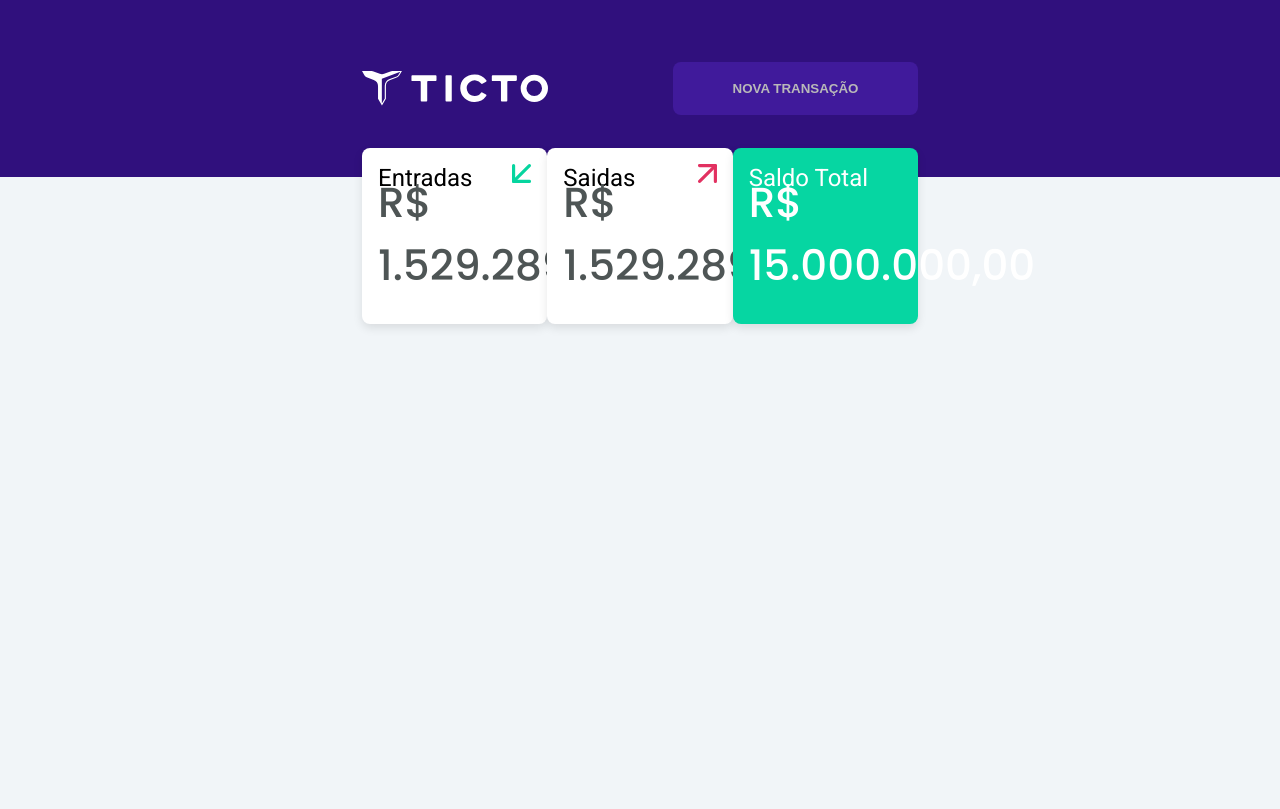
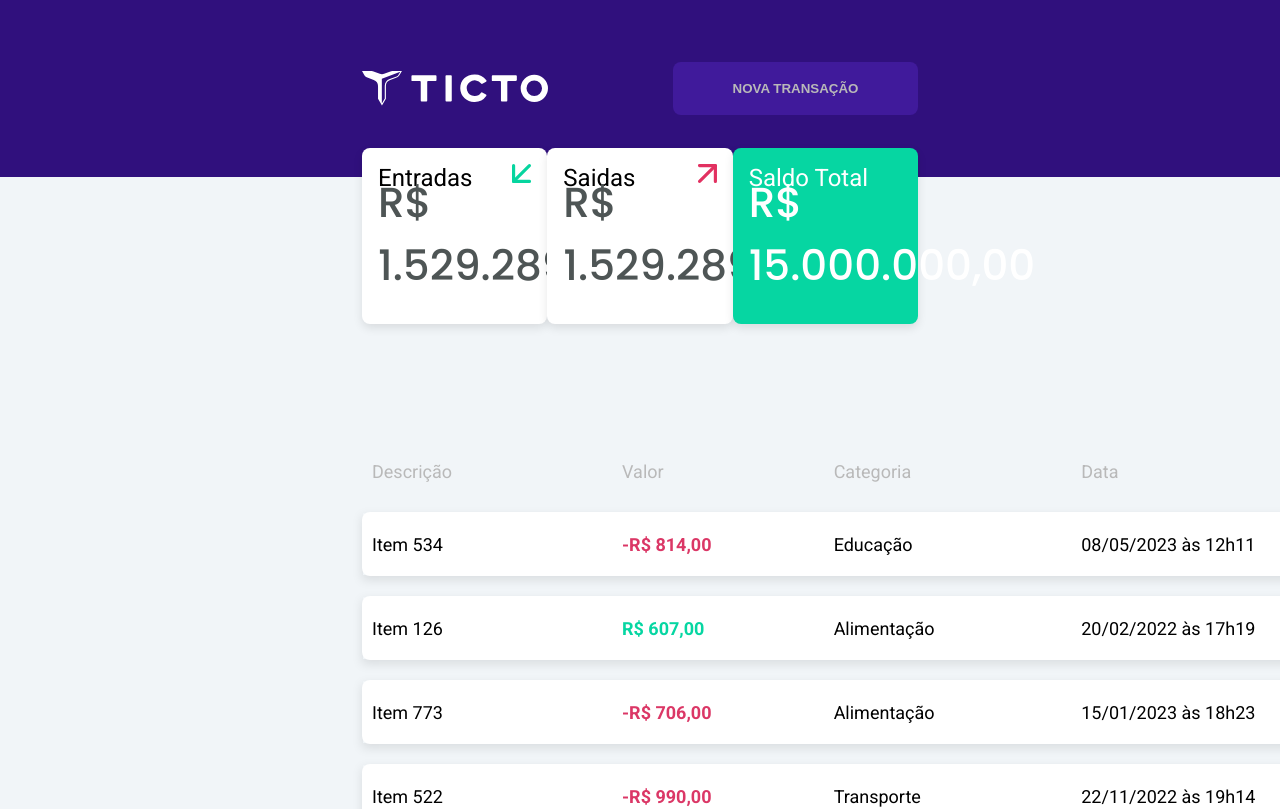
Before and after one commit to grodriguesc/prova-ticto, a Next.js app: page / in a window 1280 px wide. Shown: the top 809 px of the page. Built offline with nearby package versions, Linux system fonts and the light colour scheme.

Commit message:
feat: added data table

```diff
--- a/src/app/globals.scss
+++ b/src/app/globals.scss
@@ -5,7 +5,8 @@
     --secondary-color: #401A9B;
     --gray-text: #B9B9B9;
     --income-text: #4E5555;
-    --total-income-card: #06D6A2;
+    --positive-income: #06D6A2;
+    --negative-income: #DB3766;
     --total-income-text: #fff;
 }
 
--- a/src/app/page.tsx
+++ b/src/app/page.tsx
@@ -1,15 +1,15 @@
-"use client"
+"use client";
 
-import { Header } from "@/components/header/header"
-import SummaryCards from "@/components/summary-cards/summary-cards"
+import { Header } from "@/components/header/header";
+import SummaryCards from "@/components/summary-cards/summary-cards";
+import TransactionTable from "@/components/transaction-table/transaction-table";
 
 export default function Home() {
   return (
     <main>
-
       <Header />
       <SummaryCards />
-
+      <TransactionTable />
     </main>
-  )
+  );
 }
--- a/src/components/summary-cards/summary-cards.module.scss
+++ b/src/components/summary-cards/summary-cards.module.scss
@@ -3,7 +3,7 @@
 }
 
 .totalIncomeCard{
-   background-color: var(--total-income-card) !important;
+   background-color: var(--positive-income) !important;
    color: var(--total-income-text);
    MoneyText{
      color: var(--total-income-text) !important;
--- /dev/null
+++ b/src/components/svg-components/delete-icon.tsx
@@ -0,0 +1,39 @@
+export function DeleteIcon() {
+  return (
+    <svg
+      xmlns="http://www.w3.org/2000/svg"
+      width="14.46"
+      height="15.955"
+      viewBox="0 0 14.46 15.955"
+    >
+      <g
+        id="Icon_feather-trash"
+        data-name="Icon feather-trash"
+        transform="translate(-4 -2.5)"
+      >
+        <path
+          id="Path_7"
+          data-name="Path 7"
+          d="M4.5,9H17.96"
+          transform="translate(0 -3.009)"
+          fill="none"
+          stroke="#e23161"
+          stroke-linecap="round"
+          stroke-linejoin="round"
+          stroke-width="1"
+        />
+        <path
+          id="Path_8"
+          data-name="Path 8"
+          d="M17.969,5.991V16.46a1.5,1.5,0,0,1-1.5,1.5H9a1.5,1.5,0,0,1-1.5-1.5V5.991m2.243,0V4.5a1.5,1.5,0,0,1,1.5-1.5H14.23a1.5,1.5,0,0,1,1.5,1.5v1.5"
+          transform="translate(-1.504)"
+          fill="none"
+          stroke="#e23161"
+          stroke-linecap="round"
+          stroke-linejoin="round"
+          stroke-width="1"
+        />
+      </g>
+    </svg>
+  );
+}
--- /dev/null
+++ b/src/components/transaction-table/transaction-table.tsx
@@ -0,0 +1,143 @@
+import styled from "styled-components";
+import { DeleteIcon } from "../svg-components/delete-icon";
+
+interface TransactionTableProps {}
+
+const Table = styled.table`
+  width: 100%;
+  border-collapse: separate;
+  border-spacing: 0 20px;
+  padding: 51px 362px;
+  font-size: 18px;
+`;
+
+const TableRow = styled.tr`
+  background-color: #fff;
+
+  box-shadow: 0px 4px 10px rgba(0, 0, 0, 0.1);
+`;
+
+const HeaderRow = styled.tr`
+  color: var(--gray-text);
+`;
+
+const TableHeader = styled.th`
+  text-align: left;
+  padding: 15px 10rem 10px 10px;
+  font-weight: 400;
+`;
+
+const TableCell = styled.td`
+  padding: 10px;
+  text-align: left;
+  width: 30%;
+  height: 4rem;
+  &:first-child {
+    border-top-left-radius: 8px;
+    border-bottom-left-radius: 8px;
+  }
+  &:last-child {
+    border-top-right-radius: 8px;
+    border-bottom-right-radius: 8px;
+  }
+`;
+
+const DeleteCell = styled.td`
+  max-width: 30px;
+  padding: 15px 20px;
+  text-align: right;
+  &:first-child {
+    border-top-left-radius: 8px;
+    border-bottom-left-radius: 8px;
+  }
+  &:last-child {
+    border-top-right-radius: 8px;
+    border-bottom-right-radius: 8px;
+  }
+`;
+
+const MoneyCell = styled(TableCell)`
+  color: ${(props) =>
+    props.value < 0 ? "var(--negative-income)" : "var(--positive-income)"};
+`;
+
+export default function TransactionTable(props: TransactionTableProps) {
+  let data = Array.from({ length: 20 }, () => ({
+    description: `Item ${Math.floor(Math.random() * 1000)}`,
+    value: getRandomInt(-1000, 1000),
+    category: getRandomCategory(),
+    date: new Date(getRandomInt(new Date(2022, 0, 1).getTime(), Date.now())),
+  }));
+
+  data = data.map((item) => ({
+    ...item,
+    formattedDate: formatDate(item.date),
+  }));
+
+  return (
+    <Table>
+      <thead>
+        <HeaderRow>
+          <TableHeader>Descrição</TableHeader>
+          <TableHeader>Valor</TableHeader>
+          <TableHeader>Categoria</TableHeader>
+          <TableHeader>Data</TableHeader>
+          <TableHeader></TableHeader>
+        </HeaderRow>
+      </thead>
+      <tbody>
+        {data.map((item, index) => (
+          <TableRow key={index}>
+            <TableCell>{item.description}</TableCell>
+            <MoneyCell value={item.value}>
+              <b>{formatMoney(item.value)}</b>
+            </MoneyCell>
+            <TableCell>{item.category}</TableCell>
+            <TableCell>{item.formattedDate}</TableCell>
+            <DeleteCell>
+              <DeleteIcon />
+            </DeleteCell>
+          </TableRow>
+        ))}
+      </tbody>
+    </Table>
+  );
+}
+
+function formatMoney(value: number) {
+  return new Intl.NumberFormat("pt-BR", {
+    style: "currency",
+    currency: "BRL",
+  }).format(value);
+}
+function getRandomInt(min: number, max: number) {
+  min = Math.ceil(min);
+  max = Math.floor(max);
+  return Math.floor(Math.random() * (max - min + 1)) + min;
+}
+
+function getRandomCategory() {
+  const categories = [
+    "Alimentação",
+    "Transporte",
+    "Lazer",
+    "Saúde",
+    "Educação",
+    "Outros",
+  ];
+  return categories[getRandomInt(0, categories.length - 1)];
+}
+
+function formatDate(date: Date) {
+  const options: Intl.DateTimeFormatOptions = {
+    day: "2-digit",
+    month: "2-digit",
+    year: "numeric",
+    hour: "2-digit",
+    minute: "2-digit",
+  };
+  return new Intl.DateTimeFormat("pt-BR", options)
+    .format(date)
+    .replace(/:/g, "h")
+    .replace(", ", " às ");
+}
```
Also changed, not shown: src/app/types/transaction.tsx (added).
